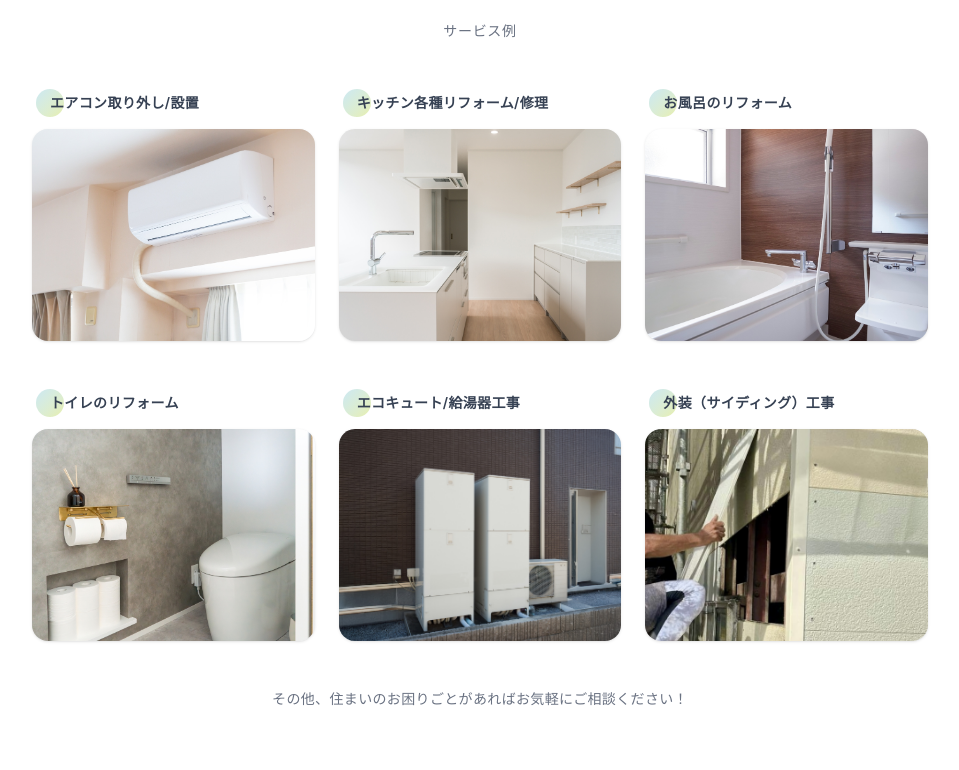
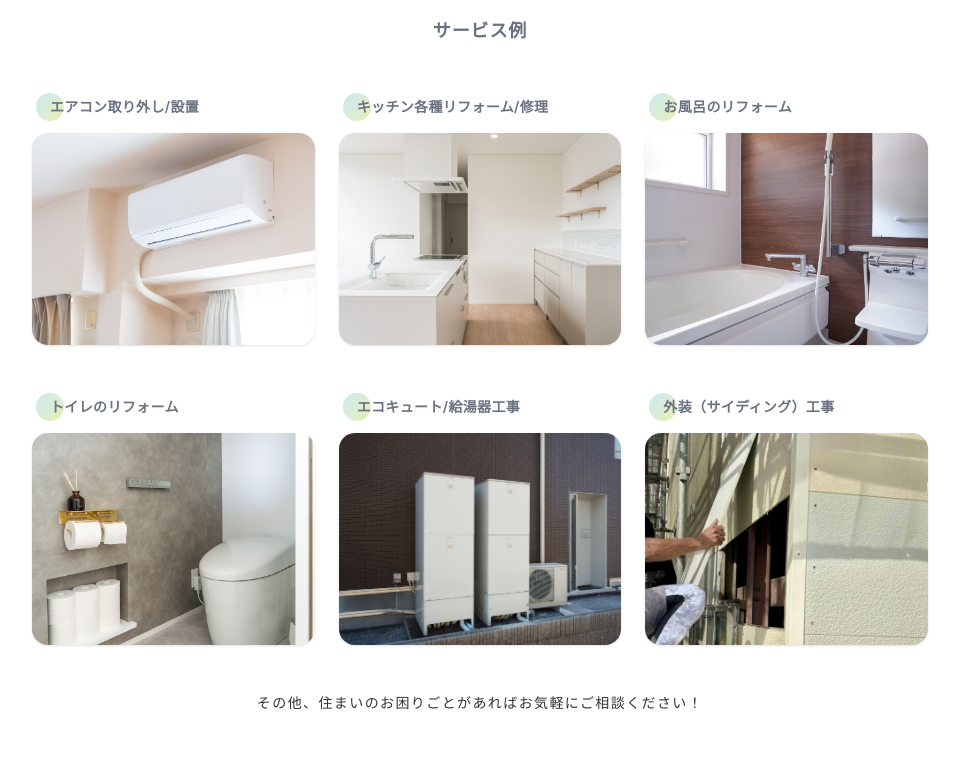
Before and after one commit to fnamarketingsolutions/renowa, a React (Vite) app: page / in a window 1280 px wide. Shown: the part 3250-4020 px from the top of the page, without its empty margins (160-1119 px from the left). Built offline with nearby package versions, Linux system fonts and the light colour scheme.

Commit message:
service section text change in the some sections

```diff
--- a/src/pages/CompanySection.jsx
+++ b/src/pages/CompanySection.jsx
@@ -18,12 +18,12 @@ const CompanySection = () => {
     <div id="company" className="w-full bg-[#fcfcfc] font-sans antialiased">
 
       {/* Hero Header Area - Height significantly increased further */}
-      <div className="w-full h-[400px] sm:h-[500px] lg:h-[550px] relative flex flex-col items-center justify-center overflow-hidden">
+      <div className="w-full h-[400px] sm:h-[500px] lg:h-[600px] relative flex flex-col items-center justify-center overflow-hidden">
         {/* Native Image Tag with Blend Overlay */}
         <img
           src={companyImage}
           alt="Company Profile Office Background"
-          className="absolute inset-0 w-full h-full object-cover-contain object-center z-0 pointer-events-none select-none"
+          className="absolute inset-0 w-full h-full object-cover object-center z-0 pointer-events-none select-none"
         />
         {/* Semi-transparent white screen layer overlay */}
         <div className="absolute inset-0 z-10" />
--- a/src/pages/ServiceSection.jsx
+++ b/src/pages/ServiceSection.jsx
@@ -63,7 +63,7 @@ export default function ServiceVoiceWorks() {
             </text>
           </svg>
         </h2>
-        <p className="text-sm tracking-wider text-gray-500 mt-1 mb-12">サービス例</p>
+        <p className="text-lg font-semibold tracking-wider text-gray-500 mb-12">サービス例</p>
 
         <div className="grid grid-cols-1 sm:grid-cols-2 md:grid-cols-3 gap-x-6 gap-y-12 max-w-4xl mx-auto">
           {services.map((item) => (
@@ -79,7 +79,7 @@ export default function ServiceVoiceWorks() {
                 <span className="w-7 h-7 rounded-full bg-gradient-to-br from-[#81C6E0] to-[#C3D605] opacity-40 shrink-0 -mr-3.5 z-0" />
 
                 {/* Text is placed relatively higher in z-index to stay beautifully visible */}
-                <p className="text-sm font-semibold tracking-wide text-gray-700 z-10 relative">
+                <p className="text-sm font-semibold tracking-wide text-gray-500 z-10 relative">
                   {item.title}
                 </p>
               </div>
@@ -87,7 +87,7 @@ export default function ServiceVoiceWorks() {
           ))}
         </div>
 
-        <p className="text-xs sm:text-sm text-gray-500 mt-12 tracking-wide">
+        <p className="text-sm sm:text-sm text-gray-450 mt-12 tracking-widest">
           その他、住まいのお困りごとがあればお気軽にご相談ください！
         </p>
       </section>
```
